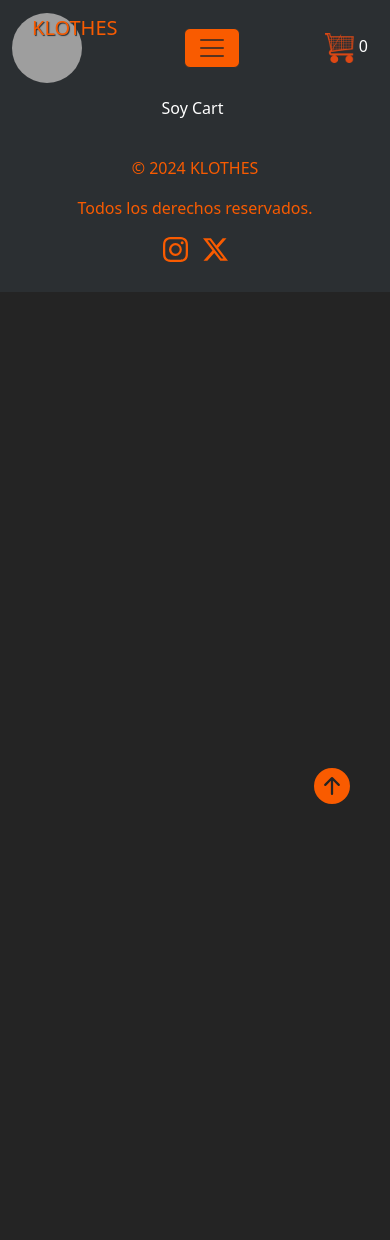
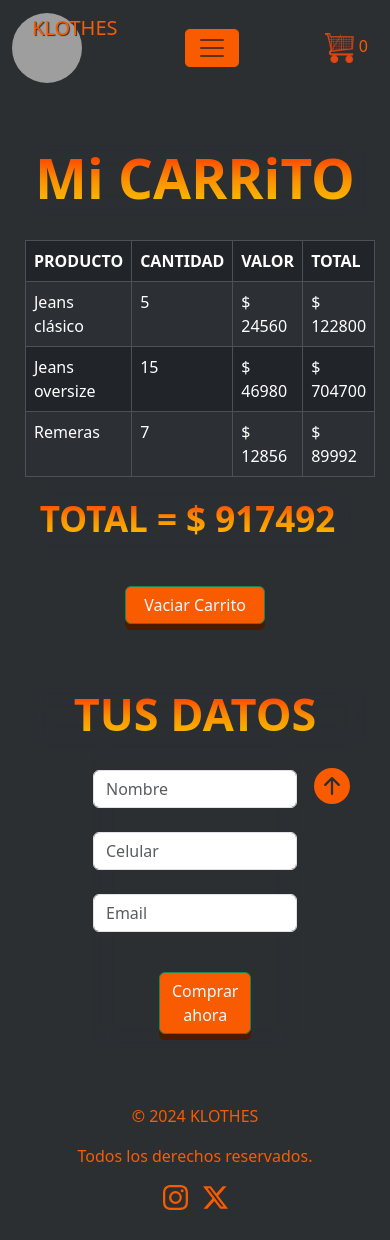
Before and after one commit to ColoSoad/ProyectoFinalReact-Miranda-Joel, a React (Vite) app: page /cart in a window 390 px wide. Before the commit the page ends 844 px from the top, so only its background shows below. Built offline with nearby package versions, Linux system fonts and the light colour scheme; grey boxes are pictures that could not be loaded.

Commit message:
Agrego funcionalidades nuevas con CartContext - estilos y validaciones en Cart

```diff
--- a/package.json
+++ b/package.json
@@ -16,7 +16,8 @@
     "react": "^18.2.0",
     "react-bootstrap": "^2.10.1",
     "react-dom": "^18.2.0",
-    "react-router-dom": "^6.22.3"
+    "react-router-dom": "^6.22.3",
+    "sweetalert2": "^11.10.8"
   },
   "devDependencies": {
     "@types/react": "^18.2.56",
--- a/src/App.css
+++ b/src/App.css
@@ -6,12 +6,10 @@
     padding: 0;
 }
 
-:root {
-    color-scheme: light dark;
-    color: rgba(255, 255, 255, 0.87);
-    background-color: #242424;
-}
-
 html {
     scroll-behavior: smooth;
 }
+
+button {
+    color: aliceblue !important;
+}
--- a/src/components/Cart/Cart.css
+++ b/src/components/Cart/Cart.css
@@ -1,4 +1,56 @@
-.cart {
-    color: #fff;
+.cart-body {
+    height: auto;
+    padding: 25px;
+}
+
+.form-cart {
+    margin-left: 20%;
+    margin-right: 20%;
+}
+
+.titulo-cart {
+    backdrop-filter: blur(10px);
     text-align: center;
+    font-size: 55px;
+    font-weight: 800;
+    background: linear-gradient(to bottom, #fe1e00, #fa9200, #fad400);
+    color: transparent;
+    background-clip: text;
+    margin-bottom: 0px;
+    padding-bottom: 5px;
 }
+
+.titulo-datos {
+    backdrop-filter: blur(10px);
+    text-align: center;
+    font-size: 45px;
+    font-weight: 700;
+    background: linear-gradient(to bottom, #fe1e00, #fa9200, #fad400);
+    color: transparent;
+    background-clip: text;
+    margin-bottom: 0px;
+    padding-bottom: 5px;
+}
+
+.total {
+    backdrop-filter: blur(10px);
+    font-size: 35px;
+    font-weight: 700;
+    background: linear-gradient(to bottom, #fe1e00, #fa9200, #fad400);
+    color: transparent;
+    background-clip: text;
+    text-align: center;
+    margin-right: 15px;
+}
+
+@media only screen and (min-width: 500px) and (max-width: 1200px) {
+    .total {
+        margin-right: 25px;
+    }
+}
+
+@media only screen and (min-width: 1000px) and (max-width: 1500px) {
+    .total {
+        margin-right: 10%;
+    }
+}
--- a/src/components/Cart/Cart.jsx
+++ b/src/components/Cart/Cart.jsx
@@ -1,5 +1,151 @@
+import Table from 'react-bootstrap/Table';
+import 'react-bootstrap/Container';
 import '../Cart/Cart.css';
+import { useContext, useState } from 'react';
+import { CartContext } from '../../context/CartContext';
+import { getFirestore, addDoc, collection } from 'firebase/firestore';
+import Swal from 'sweetalert2';
 
+const valoresIniciales = {
+    name: '',
+    phone: '',
+    email: '',
+};
 export const Cart = () => {
-    return <div className="cart">Soy Cart</div>;
+    const [buyer, setBuyer] = useState(valoresIniciales);
+    const { items, clear } = useContext(CartContext);
+
+    const redirigirPagina = () => {
+        location.href = '/';
+    };
+
+    const handleChange = (evento) => {
+        const { name, value } = evento.target;
+
+        setBuyer((prev) => {
+            return {
+                ...prev,
+                [name]: value,
+            };
+        });
+    };
+
+    const total = items.reduce((acu, act) => acu + act.price * act.quantity, 0);
+    const handleOrder = () => {
+        const order = {
+            buyer,
+            items,
+            total,
+        };
+
+        const db = getFirestore();
+        const orderCollection = collection(db, 'orders');
+
+        addDoc(orderCollection, order).then(({ id }) => {
+            const mostrarAlerta = () => {
+                Swal.fire({
+                    title: 'FELICITACIONES!',
+                    text: `Su orden ${id} ha sido completada!`,
+                    timer: '3000',
+                    color: '#fa9200',
+                    confirmButtonColor: '#3085d6',
+                });
+            };
+
+            const mostrarAlerta2 = () => {
+                Swal.fire({
+                    text: 'Por Favor! Ingrese datos válidos',
+                    icon: 'error',
+                    timer: '3000',
+                    color: 'red',
+                    confirmButtonColor: '#3085d6',
+                    title: '¡ERROR!',
+                });
+            };
+
+            // EN ESTE CONDICIONAL UTILIZO EL METODO Object.values() y .some(), EL PRIMER METODO DEVUELVE UN ARRAY DEL OBJETO Y .some() ITERA EL ARRAY, SI ALGUN ELEMENTO CONTIENE UNA CADENA VACIO, RETORNA "true". LO UTILIZO PARA PODER VALIDAR QUE SE HAYAN INGRESADO DATOS EN EL FORMULARIO.
+
+            if (id && items.length > 0 && !Object.values(buyer).some((x) => x === '')) {
+                mostrarAlerta();
+                setTimeout(() => {
+                    redirigirPagina();
+                }, 3000);
+            } else {
+                mostrarAlerta2();
+            }
+        });
+    };
+
+    return (
+        <div className="cart-body mt-4">
+            <h1 className="titulo-cart">Mi CARRiTO</h1>
+            <Table striped bordered hover variant="dark" className="mt-4">
+                <thead>
+                    <tr>
+                        <th>PRODUCTO</th>
+                        <th>CANTIDAD</th>
+                        <th>VALOR</th>
+                        <th>TOTAL</th>
+                    </tr>
+                </thead>
+                <tbody>
+                    {items.map((item) => {
+                        const totalUnidad = item.quantity * item.price;
+                        return (
+                            <tr key={item.id}>
+                                <td>{item.title}</td>
+                                <td>{item.quantity}</td>
+                                <td>$ {item.price}</td>
+                                <td>$ {totalUnidad}</td>
+                            </tr>
+                        );
+                    })}
+                </tbody>
+            </Table>
+            <p className="total">TOTAL = $ {total}</p>
+            <div className="d-grid gap-2 col-6 mx-auto divbtn">
+                <button type="button" className="botonn bot btn btn-success" onClick={clear}>
+                    Vaciar Carrito
+                </button>
+            </div>
+            <h2 className="titulo-datos mt-5">TUS DATOS</h2>
+            <form className="form-cart">
+                <label className="box"></label>
+                <input
+                    type="text"
+                    className="form-control"
+                    name="name"
+                    required
+                    placeholder="Nombre"
+                    value={buyer.name}
+                    onChange={handleChange}
+                />
+                <label className="box"></label>
+                <input
+                    type="text"
+                    className="form-control"
+                    name="phone"
+                    required
+                    placeholder="Celular"
+                    value={buyer.phone}
+                    onChange={handleChange}
+                />
+                <label className="box"></label>
+                <input
+                    type="email"
+                    className="form-control"
+                    name="email"
+                    required
+                    placeholder="Email"
+                    value={buyer.email}
+                    onChange={handleChange}
+                />
+                <div className="d-grid gap-2 col-6 mx-auto divbtn">
+                    <button type="button" className="botonn bot btn btn-success" onClick={handleOrder}>
+                        Comprar ahora
+                    </button>
+                </div>
+            </form>
+        </div>
+    );
 };
--- a/src/components/ItemDetail/ItemDetail.css
+++ b/src/components/ItemDetail/ItemDetail.css
@@ -5,7 +5,6 @@
     font-weight: 650;
     color: rgb(249, 91, 0);
     text-align: center;
-    font-size: 36px;
     font-size: 55px;
     font-weight: 800;
     background: linear-gradient(to bottom, #fe1e00, #fa9200, #fad400);
@@ -33,6 +32,13 @@
 .parrafo {
     color: rgb(249, 91, 0);
     text-shadow: 2px 1px 1px black;
+}
+
+.stock {
+    color: rgb(245, 243, 242);
+    text-shadow: 2px 1px 1px black;
+    font-size: 25px;
+    font-weight: 400;
 }
 
 .imgleft {
--- a/src/components/ItemDetail/ItemDetail.jsx
+++ b/src/components/ItemDetail/ItemDetail.jsx
@@ -12,6 +12,7 @@ export const ItemDetail = ({ items }) => {
                 <div className="right ">
                     <p className="precio">$ {items.price}</p>
                     <p className="parrafo">{items.description}</p>
+                    <p className="stock">Stock = {items.stock}</p>
                 </div>
             </div>
             <div className="d-grid gap-2 col-6 mx-auto divbtn">
--- a/src/components/ItemDetailContainer/ItemDetailContainer.jsx
+++ b/src/components/ItemDetailContainer/ItemDetailContainer.jsx
@@ -7,8 +7,8 @@ export const ItemDetailContainer = () => {
     const [items, setItems] = useState(null);
     const { id } = useParams();
     useEffect(() => {
-        const dataBase = getFirestore();
-        const refDoc = doc(dataBase, 'items', id);
+        const db = getFirestore();
+        const refDoc = doc(db, 'items', id);
         getDoc(refDoc).then((results) => {
             setItems({ id: results.id, ...results.data() });
         });
--- a/src/context/CartContext.jsx
+++ b/src/context/CartContext.jsx
@@ -3,9 +3,14 @@ import { createContext, useState } from 'react';
 export const CartContext = createContext();
 
 export const CartProvider = ({ children }) => {
-    const [items, setItems] = useState([{ name: 'Joel' }]);
+    const [items, setItems] = useState([
+        { id: '1', title: 'Jeans clásico', quantity: 5, price: 24560 },
+        { id: '2', title: 'Jeans oversize', quantity: 15, price: 46980 },
+        { id: '3', title: 'Remeras', quantity: 7, price: 12856 },
+    ]);
 
     const clear = () => setItems([]);
+
     const addItems = (item) => setItems((prev) => [...prev, item]);
 
     return <CartContext.Provider value={{ addItems, clear, items }}>{children}</CartContext.Provider>;
```
Also changed, not shown: src/data/productos.json (deleted, +0 -74 lines), src/assets/img/jordan.jpg, 1 other file (tests, documents, lock files or other folders).
